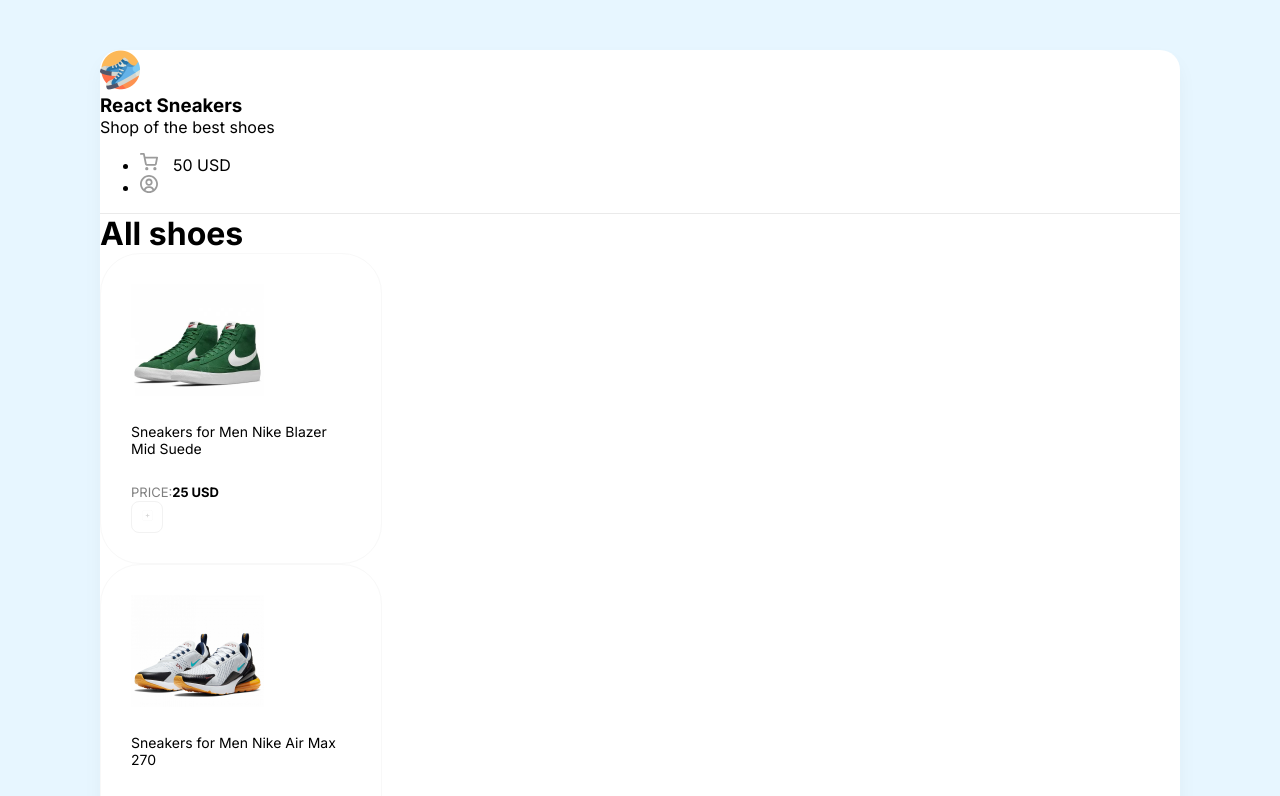
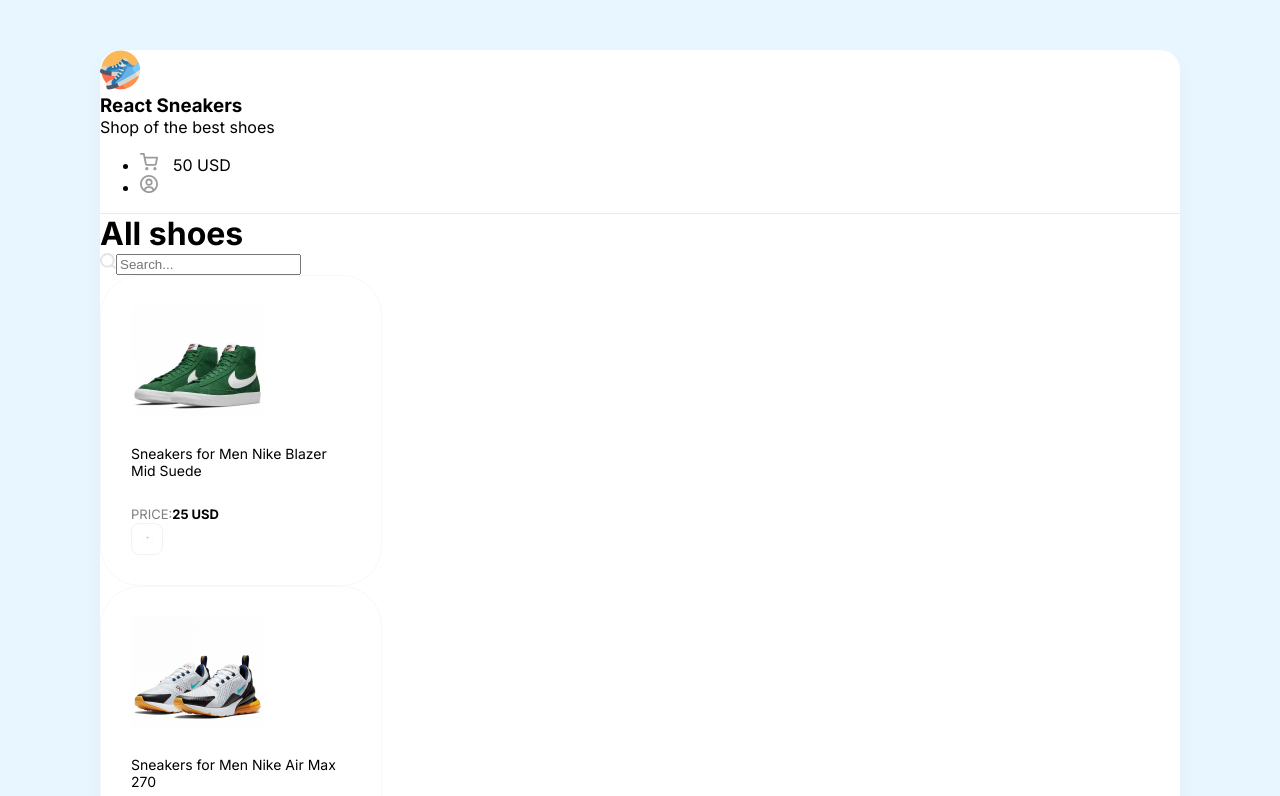
Before and after one commit to Strelna/react-boards, a React (Create React App) app: page / in a window 1280 px wide. Shown: the top 796 px of the page. Built offline with nearby package versions, Linux system fonts and the light colour scheme.

Commit message:
search style

```diff
--- a/src/App.js
+++ b/src/App.js
@@ -20,7 +20,13 @@
         </ul>
       </header>
       <div className="content p-40">
-        <h1 className="mb-40">All shoes</h1>
+        <div>
+          <h1 className="mb-40">All shoes</h1>
+          <div className="search-block">
+            <img src="/img/search.svg" alt="Search" />
+            <input placeholder="Search..." />
+          </div>
+        </div>
         <div className="d-flex">
           <div className="card">
             <img
```
Also changed, not shown: public/img/search.svg (added).
